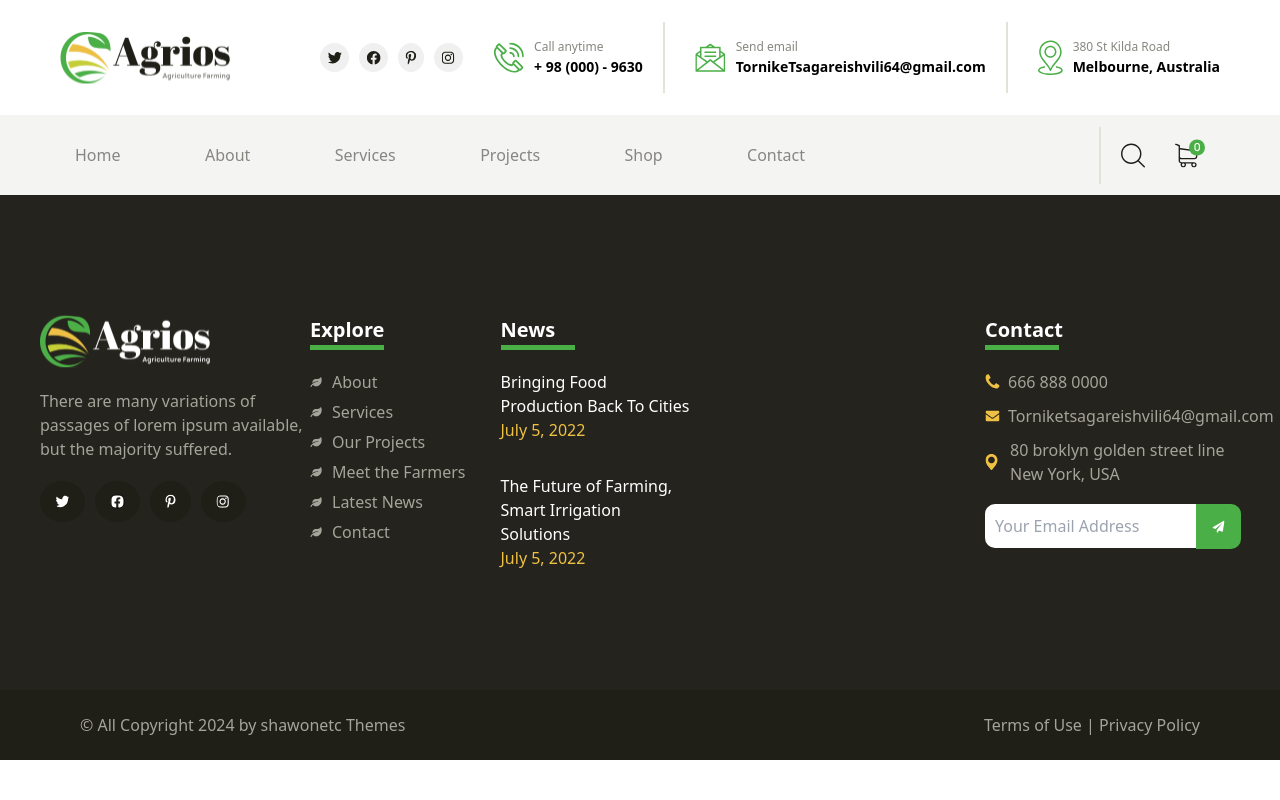
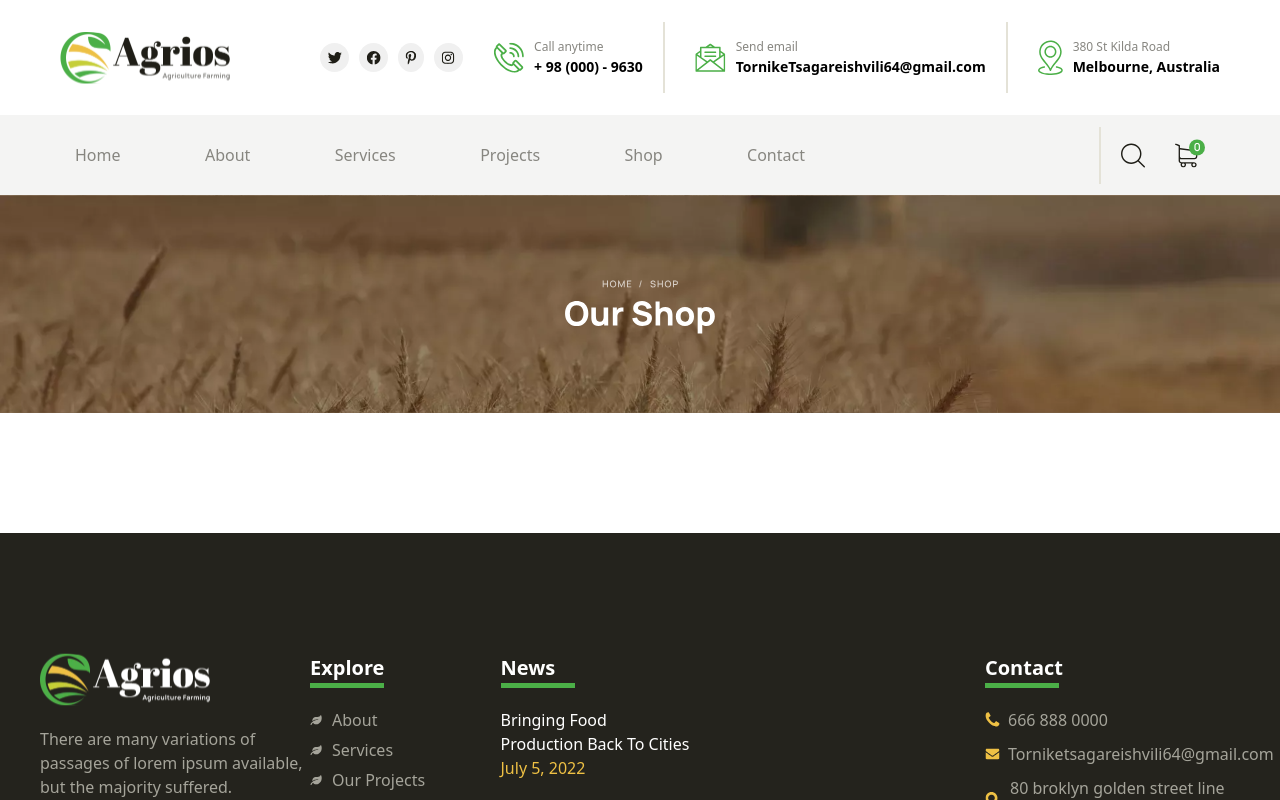
Before and after one commit to Tornike512/Agrios-website-tailwind, a React (Vite) app: page /shop in a window 1280 px wide. Shown: the top 800 px of the page. Built offline with nearby package versions, Linux system fonts and the light colour scheme.

Commit message:
Add: Shop Page Header Image Section

```diff
--- a/src/pages/ShopPage/ShopPage.tsx
+++ b/src/pages/ShopPage/ShopPage.tsx
@@ -1,5 +1,11 @@
+import { ShopPageHeader } from "./ShopPageHeader";
+
 export function ShopPage() {
-  return <main></main>;
+  return (
+    <main className="w-full flex flex-col justify-center items-center">
+      <ShopPageHeader />
+    </main>
+  );
 }
 
 export default ShopPage;
--- /dev/null
+++ b/src/pages/ShopPage/ShopPageHeader/ShopPageHeader.tsx
@@ -0,0 +1,15 @@
+import shopHeaderImage from "/src/assets/shop-header.svg";
+
+export function ShopPageHeader() {
+  return (
+    <figure className="mb-[120px]">
+      <img
+        className="w-full lg:h-[400px] lg:object-cover"
+        src={shopHeaderImage}
+        alt="Shop Header Image"
+      />
+    </figure>
+  );
+}
+
+export default ShopPageHeader;
--- /dev/null
+++ b/src/pages/ShopPage/ShopPageHeader/index.ts
@@ -0,0 +1 @@
+export { ShopPageHeader } from "./ShopPageHeader";
```
Also changed, not shown: src/assets/shop-header.svg (added).
